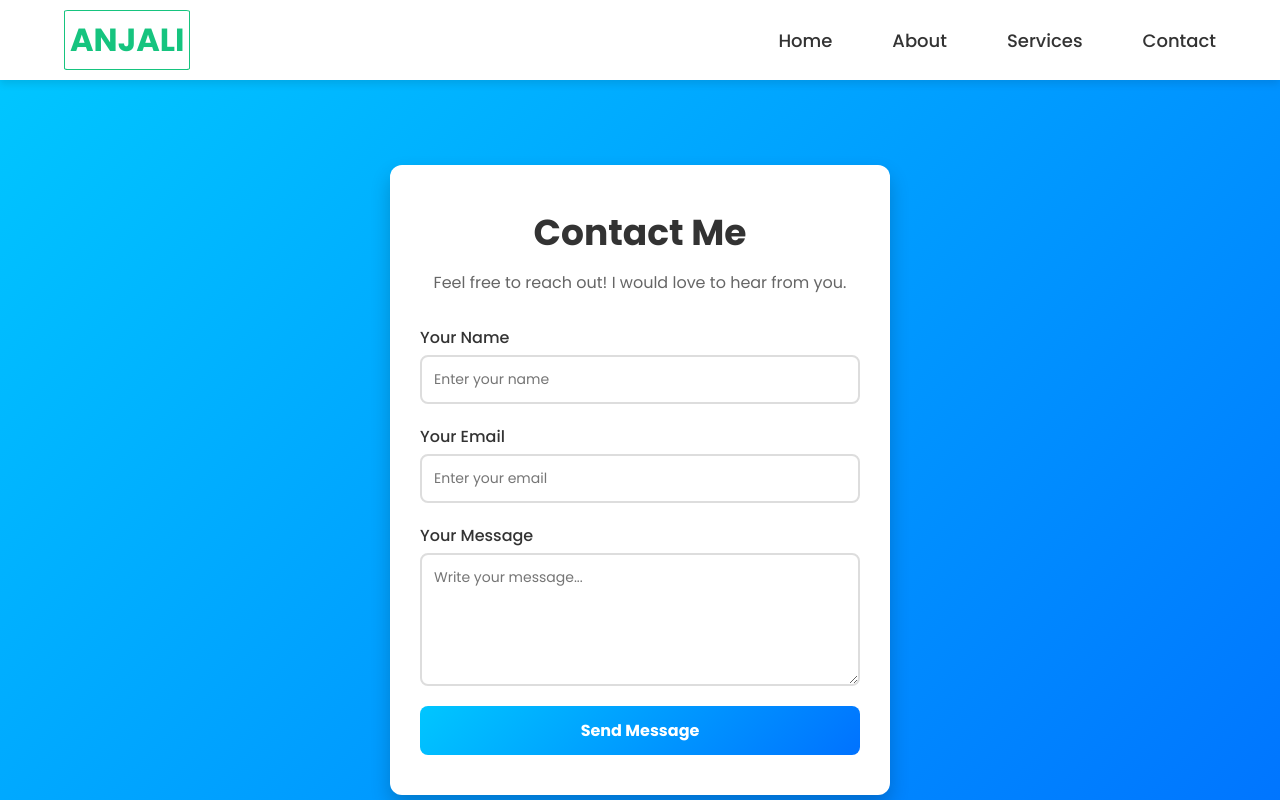
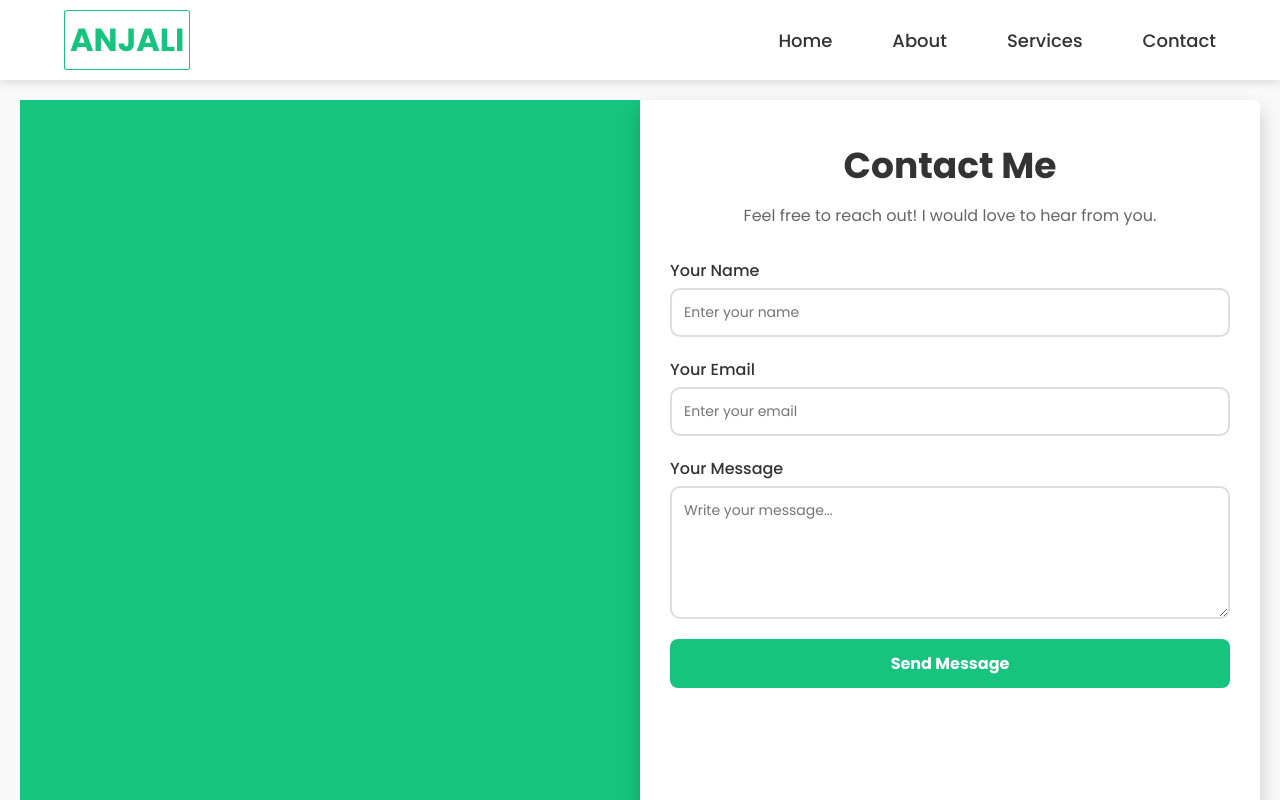
Before and after one commit to anjali012005/ANJALI_RESUME, a React (Create React App) app in the folder frontend/: page /contact in a window 1280 px wide. Shown: the top 800 px of the page. Built offline with nearby package versions, Linux system fonts and the light colour scheme.

Commit message:
Edited Contact Form

```diff
--- a/frontend/src/Components/ContactSec/Contectsec.jsx
+++ b/frontend/src/Components/ContactSec/Contectsec.jsx
@@ -1,9 +1,13 @@
 import React from 'react';
 import './Contentsec.css'
+import contactimg from '../../assets/backimg.png'
 
 const ContectSec = () => {
     return (
         <div id="contact" className="contact-container">
+            <div className='contact-left-container'>
+                <img src={contactimg} alt=""></img>
+            </div>
             <div className="contact-content">
                 <h2>Contact Me</h2>
                 <p>
@@ -25,6 +29,7 @@ const ContectSec = () => {
                     <button type="submit" className="submit-btn">Send Message</button>
                 </form>
             </div>
+
         </div>
     );
 };
--- a/frontend/src/Components/ContactSec/Contentsec.css
+++ b/frontend/src/Components/ContactSec/Contentsec.css
@@ -11,23 +11,32 @@ body {
     color: #333;
 }
 
+.contact-left-container{
+    width: 50%;
+}
+
+.contact-left-container img{
+    height: 100vh;
+    width: 100%;
+}
+
 /* Contact Form Container */
 .contact-container {
     display: flex;
-    justify-content: center;
-    align-items: center;
+    /* justify-content: center; */
+    /* align-items: center; */
     min-height: 100vh;
-    background: linear-gradient(135deg, #00C6FF 0%, #0072FF 100%);
+    /* background: linear-gradient(135deg, #00C6FF 0%, #0072FF 100%); */
     padding: 20px;
 }
 
 .contact-content {
     background-color: #ffffff;
-    padding: 40px 30px;
-    border-radius: 12px;
+    padding: 38px 30px;
+    border-radius: 5px;
     box-shadow: 0px 10px 20px rgba(0, 0, 0, 0.2);
-    width: 100%;
-    max-width: 500px;
+    width: 50%;
+    max-width: 750px;
     text-align: center;
 }
 
@@ -69,7 +78,7 @@ body {
 .form-group textarea {
     padding: 12px;
     border: 2px solid #ddd;
-    border-radius: 8px;
+    border-radius: 10px;
     font-size: 14px;
     outline: none;
     transition: all 0.3s ease;
@@ -77,14 +86,14 @@ body {
 
 .form-group input:focus,
 .form-group textarea:focus {
-    border-color: #00C6FF;
+    border-color: #16C47F;
     box-shadow: 0px 0px 8px rgba(0, 198, 255, 0.3);
 }
 
 /* Submit Button */
 .submit-btn {
     padding: 12px 20px;
-    background: linear-gradient(135deg, #00C6FF 0%, #0072FF 100%);
+    background: linear-gradient(135deg, #16C47F 0%, #16C47F 100%);
     border: none;
     color: #fff;
     font-size: 16px;
```
Also changed, not shown: frontend/src/assets/backimg.png (added), frontend/src/assets/contactback.avif (added).
